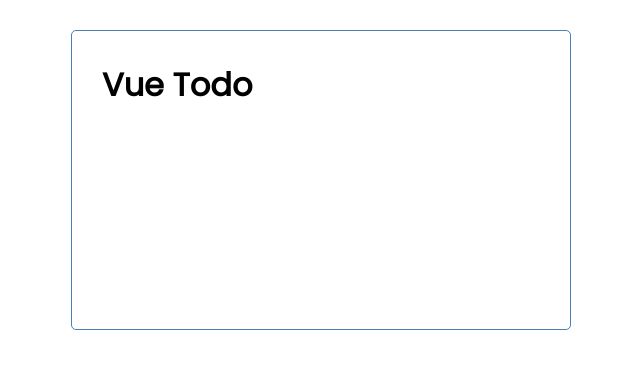
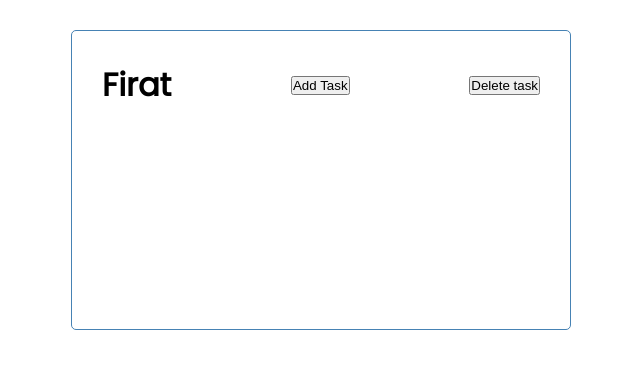
Before and after one commit to sfkara/vue3-todo, a Vue app: page / in a window 1280 px wide. Shown: the top 368 px of the page, without its empty margins (319-959 px from the left). Built offline with nearby package versions, Linux system fonts and the light colour scheme.

Commit message:
add task button and header

```diff
--- a/src/App.vue
+++ b/src/App.vue
@@ -1,7 +1,7 @@
 <template>
   <div class="container">
 
-  <h1>Vue Todo</h1>
+      <HeaderTag title="Firat"/>
 
   </div>
 
@@ -9,10 +9,14 @@
 
 <script>
 
+import HeaderTag from './components/HeaderTag'
+
+
+
 
 export default {
   name: 'App',
-  components: {}
+  components: {HeaderTag,}
 }
 </script>
 
--- /dev/null
+++ b/src/components/ButtonTag.vue
@@ -0,0 +1,16 @@
+<template>
+    <button>
+        Add Task
+    </button>
+    <button>Delete task</button>
+</template>
+
+<script>
+export default {
+    name:'ButtonTag',
+}
+</script>
+
+<style>
+
+</style>
--- /dev/null
+++ b/src/components/HeaderTag.vue
@@ -0,0 +1,29 @@
+<template>
+  <header>
+      <h1>{{title}}</h1>
+      <ButtonTag/>
+  </header>
+</template>
+
+<script>
+import ButtonTag from './ButtonTag.vue'
+
+export default {
+    name: 'HeaderTag ',
+    props : {
+        title: String,
+    },
+    components: {
+        ButtonTag,
+    }
+}
+</script>
+
+<style scoped>
+    header {
+        display:flex;
+        justify-content: space-between;
+        align-items: center;
+        margin-bottom: 30px;
+    }
+</style>
```
